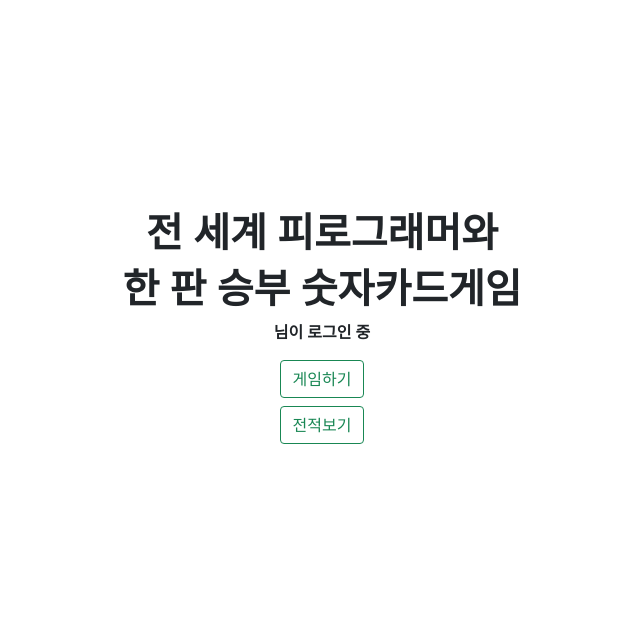
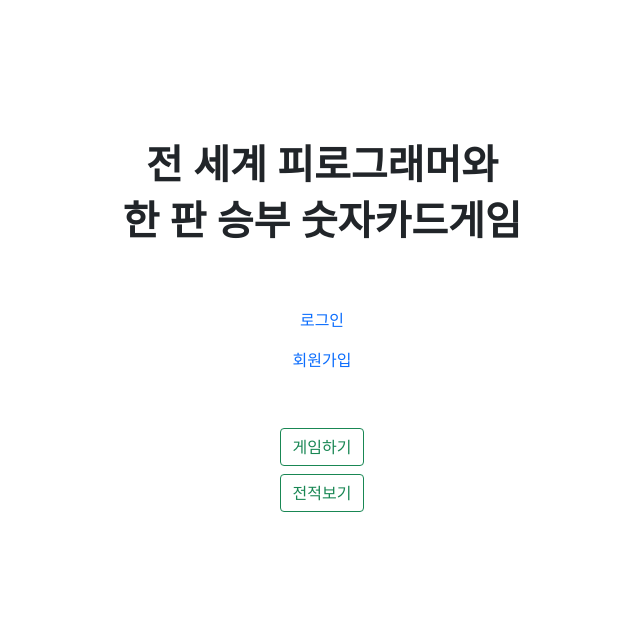
Before and after one commit to s-jiun/Piro15_CardGame_05, a Django app: page / in a window 1280 px wide. Shown: the part 70-690 px from the top of the page, without its empty margins (318-958 px from the left). Run offline with Django 3.2, Linux system fonts and the light colour scheme.

Commit message:
main page

```diff
--- a/config/templates/base.html
+++ b/config/templates/base.html
@@ -46,7 +46,7 @@
         </div>
 
     </body>
-    <footer id="footer">
+    <footer id="footer" style="postion:sticky; bottom:0;">
         <div class="container-fluid justify-content-center text-center " style="height: 80px; background-color: #e3f2fd;">
             <br />
             <p class=" text-muted small mb-0">
--- a/game/templates/game/main.html
+++ b/game/templates/game/main.html
@@ -7,8 +7,15 @@
                 <div class="col">
                 <h1 class="fw-bold">전 세계 피로그래머와 </h1>
                 <h1 class="fw-bold">한 판 승부 숫자카드게임</h1>
-                <p class="fw-bolder">{{user.username}} 님이 로그인 중</p>
+                <br><br>
 
+                {% if user.is_authenticated %}
+                    <p class="fw-bolder">{{user.username}} 님이 로그인 중</p>
+                {%else%}
+                    <a class="nav-link" href="{% url 'game:login' %}">로그인</a>
+                    <a class="nav-link" href="/accounts/signup'">회원가입</a>
+                {%endif %}
+                <br><br>
                 <h4><a href="{% url 'game:attack' %}" class="btn btn-outline-success">게임하기</a></h4>
                 <h4><a href="{% url 'game:game_result' %}" class="btn btn-outline-success">전적보기</a></h4>
                 </div>
```
